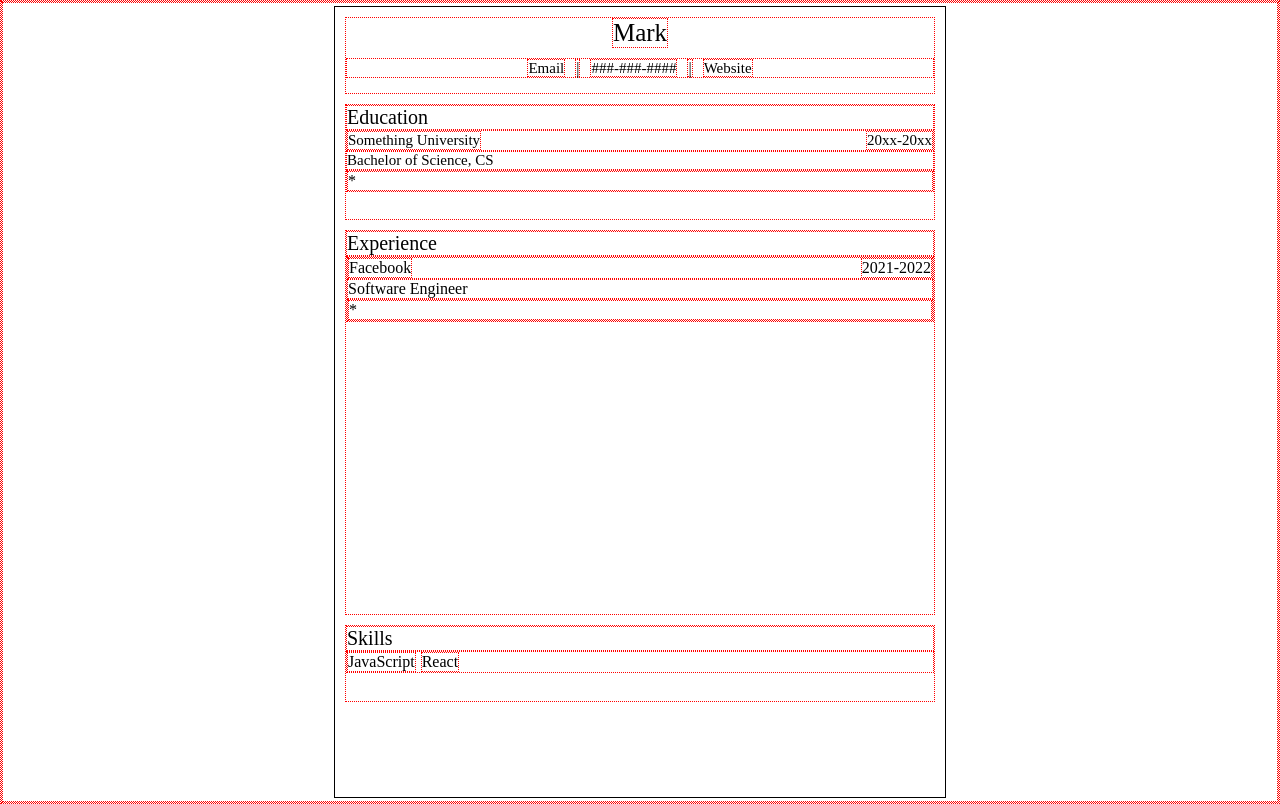
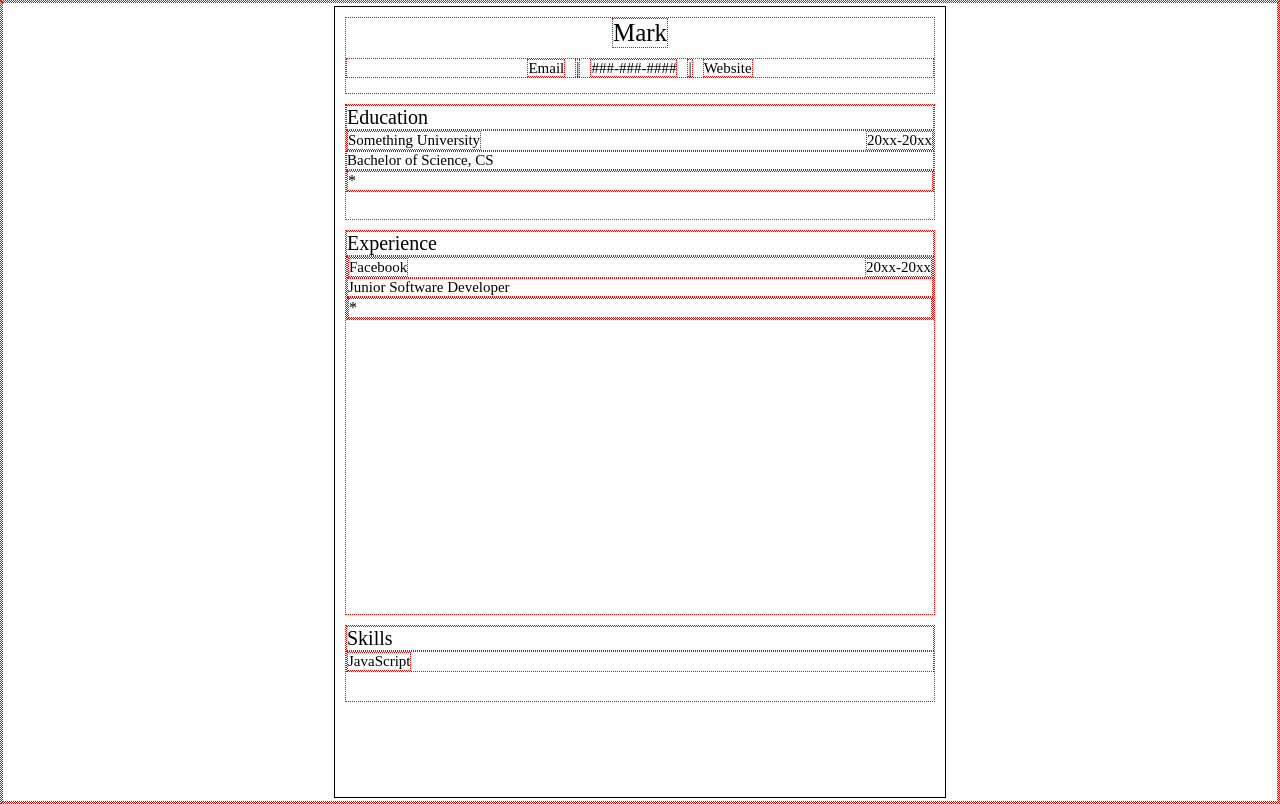
Before and after one commit to markymelnik/cv-app, a React (Vite) app: page / in a window 1280 px wide. Built offline with nearby package versions, Linux system fonts and the light colour scheme.

Commit message:
experience and skill fields can be edited; utilize one EditField component for editing functionality

```diff
--- a/src/App.jsx
+++ b/src/App.jsx
@@ -1,8 +1,8 @@
-import Page from './components/Document';
+import Document from './components/Document';
 
 function App() {
   return (
-    <Page/>
+    <Document/>
   )
 }
 
--- a/src/components/Document.jsx
+++ b/src/components/Document.jsx
@@ -3,9 +3,9 @@ import Education from './EducationSection/Education';
 import Experience from './ExperienceSection/Experience';
 import Skills from './SkillsSection/Skills';
 
-const Page = () => {
+const Document = () => {
   return (
-    <div className='page'>
+    <div className='document'>
       <Header/>
       <Education/>
       <Experience/>
@@ -14,4 +14,4 @@ const Page = () => {
   )
 }
 
-export default Page;
+export default Document;
--- a/src/components/HeaderSection/EditHeaderField.jsx
+++ b/src/components/EditField.jsx
@@ -1,6 +1,6 @@
 import React from 'react';
 
-const EditHeaderField = ({ value, onTextChange, textClass, inputClass }) => {
+const EditField = ({ value, onTextChange, textClass, inputClass }) => {
 
   const [editing, setEditing] = React.useState(false);
   const [newText, setNewText] = React.useState(value);
@@ -32,4 +32,4 @@ const EditHeaderField = ({ value, onTextChange, textClass, inputClass }) => {
 
 }
 
-export default EditHeaderField;
+export default EditField;
--- a/src/components/EducationSection/EditEducationField.jsx
+++ /dev/null
@@ -1,35 +0,0 @@
-import React from 'react';
-
-const EditEducationField = ({ value, onTextChange, textClass, inputClass }) => {
-
-  const [editing, setEditing] = React.useState(false);
-  const [newText, setNewText] = React.useState(value);
-
-  const handleEdit = () => {
-    setEditing(true);
-  }
-
-  const handleChange = (e) => {
-    setNewText(e.target.value);
-  }
-
-  const handleSave = (e) => {
-    if (e.key === 'Enter') {
-      onTextChange(newText);
-      setEditing(false);
-    }
-  }
-
-  return (
-    <>
-      {editing ? (
-        <input type='text' value={newText} onChange={handleChange} onKeyDown={handleSave} className={inputClass}/>
-      ) : (
-        <div onClick={handleEdit} className={textClass}>{value}</div>
-      )}
-    </>
-  )
-
-}
-
-export default EditEducationField;
--- a/src/components/EducationSection/Education.jsx
+++ b/src/components/EducationSection/Education.jsx
@@ -1,6 +1,5 @@
 import React from 'react';
-import EditEducationField from './EditEducationField';
-
+import EditField from '../EditField';
 
 const Education = () => {
 
@@ -25,20 +24,20 @@ const Education = () => {
     <div className='resume-education'>
       <div className='education-header'>Education</div>
       <div className='education-school'>
-        <EditEducationField
+        <EditField
           value={schoolName}
           onTextChange={handleSchoolNameChange}
           textClass='education-info'
           inputClass='edit-education-info'
         />
-        <EditEducationField
+        <EditField
           value={schoolAttendRange}
           onTextChange={handleSchoolAttendRange}
           textClass='education-info'
           inputClass='edit-education-info'
         />
       </div>
-      <EditEducationField
+      <EditField
           value={degree}
           onTextChange={handleSetDegree}
           textClass='education-info'
--- a/src/components/ExperienceSection/Experience.jsx
+++ b/src/components/ExperienceSection/Experience.jsx
@@ -1,14 +1,48 @@
+import React from 'react';
+import EditField from '../EditField';
 
 const Experience = () => {
+
+  const [companyName, setCompanyName] = React.useState('Facebook');
+  const [workDateRange, setWorkDateRange] = React.useState('20xx-20xx');
+  const [jobTitle, setJobTitle] = React.useState('Junior Software Developer');
+
+  const handleCompanyName = (newText) => {
+    setCompanyName(newText);
+  }
+
+  const handleWorkDateRange = (newText) => {
+    setWorkDateRange(newText);
+  }
+
+  const handleJobTitle = (newText) => {
+    setJobTitle(newText);
+  }
+
   return (
     <div className='resume-experience'>
       <div className='experience-header'>Experience</div>
       <div className='experience-block'>
         <div className='experience-info'>
-          <div className='experience-company'>Facebook</div>
-          <div className='experience-dates'>2021-2022</div>
+          <EditField
+            value={companyName}
+            onTextChange={handleCompanyName}
+            textClass='education-info'
+            inputClass='edit-education-info'
+          />
+          <EditField
+            value={workDateRange}
+            onTextChange={handleWorkDateRange}
+            textClass='education-info'
+            inputClass='edit-education-info'
+          />
         </div>
-        <div className='experience-title'>Software Engineer</div>
+        <EditField
+            value={jobTitle}
+            onTextChange={handleJobTitle}
+            textClass='education-info'
+            inputClass='edit-education-info'
+          />
         <div className='experience-description'>
           <div className='experience-bullet'>*</div>
         </div>
--- a/src/components/HeaderSection/Header.jsx
+++ b/src/components/HeaderSection/Header.jsx
@@ -1,5 +1,5 @@
 import React from 'react';
-import EditHeaderField from './EditHeaderField';
+import EditField from '../EditField';
 
 const Header = () => {
 
@@ -26,28 +26,28 @@ const Header = () => {
 
   return (
     <div className='resume-header'>
-      <EditHeaderField
+      <EditField
         value={name}
         onTextChange={handleNameChange}
         textClass='header-name'
         inputClass='edit-header-name'
       />
       <div className='header-info'>
-        <EditHeaderField
+        <EditField
           value={email}
           onTextChange={handleEmailChange}
           textClass='header-subinfo'
           inputClass='edit-header-subinfo'
         />
         <span>|</span>
-        <EditHeaderField
+        <EditField
           value={phoneNumber}
           onTextChange={handlePhoneNumberChange}
           textClass='header-subinfo'
           inputClass='edit-header-subinfo'
         />
         <span>|</span>
-        <EditHeaderField
+        <EditField
           value={website}
           onTextChange={handleWebsiteChange}
           textClass='header-subinfo'
--- a/src/components/SkillsSection/Skills.jsx
+++ b/src/components/SkillsSection/Skills.jsx
@@ -1,11 +1,24 @@
+import React from 'react';
+import EditField from '../EditField';
 
 const Skills = () => {
+
+  const [skill, setSkill] = React.useState('JavaScript');
+
+  const handleSkill = (newText) => {
+    setSkill(newText);
+  }
+
   return (
     <div className='resume-skills'>
       <div className='skills-header'>Skills</div>
       <div className='skills-container'>
-        <div className='skill'>JavaScript</div>
-        <div className='skill'>React</div>
+        <EditField
+          value={skill}
+          onTextChange={handleSkill}
+          textClass='education-info'
+          inputClass='edit-education-info'
+        />
       </div>
     </div>
   )
--- a/src/styles.css
+++ b/src/styles.css
@@ -14,7 +14,7 @@
   height: 100vh;
 }
 
-.page {
+.document {
   display: flex;
   flex-direction: column;
   gap: 10px;
```
